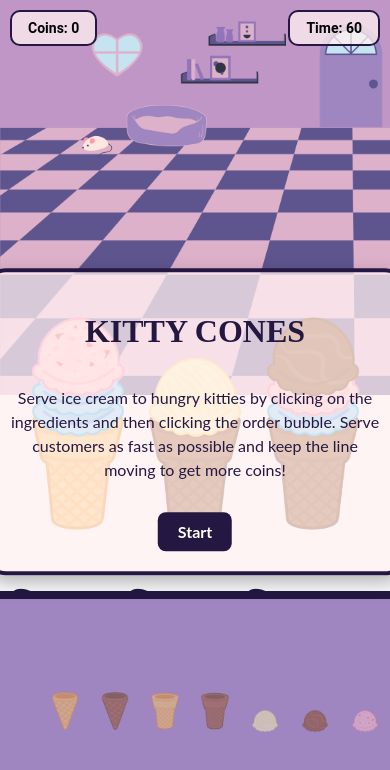
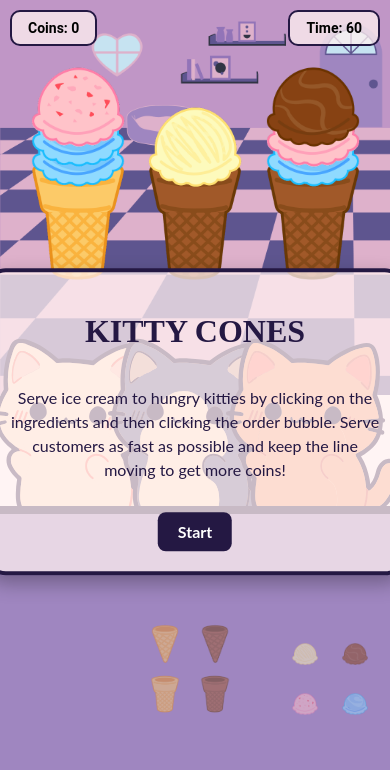
Before and after one commit to danielledonnelly/kittycones, a React (Vite) app: page / in a window 390 px wide. Shown: the top 770 px of the page. Built offline with nearby package versions, Linux system fonts and the light colour scheme.

Commit message:
potentially mobile playable (sans undo button)

```diff
--- a/src/App.css
+++ b/src/App.css
@@ -302,29 +302,77 @@ body {
   .background {
     width: 180%;
   }
+
   .button {
-    width: 50px;
-    height: 50px;
+    width: 50px !important;
+    height: 50px !important;
     position: relative;
     flex-direction: row;
-    left: -200px !important;
+    left: 100px !important;
     bottom: 0px !important;
     gap: 0px !important;
   }
 
+
   .buttons-group {
-    gap: 0px !important
+    display: flex;
+    justify-content: space-between;
+    gap: 0px;
+    width: 100%;
+    padding: 20px;
+    left: -10px !important;
   }
 
+  .cone-buttons,
+  .scoop-buttons {
+    display: grid;
+    grid-template-columns: repeat(2, 1fr);
+    justify-items: center;
+    align-items: center;
+  }
+
+  .button {
+    width: 150px;
+    height: 150px;
+    background: none;
+    border: none;
+    padding: 10px;
+    cursor: pointer;
+  }
+
+  .button img {
+    width: 100%;
+    height: auto;
+    display: block;
+  }
+
+  .counter {
+    max-height: 40vh;
+    position: absolute;
+    bottom: 0;
+    left: 0;
+    width: 100%;
+    height: 400px;
+    padding: 20px;
+    box-sizing: border-box;
+    z-index: 3;
+  }
 
   .customer {
-    bottom: 50px;
+    bottom: 300px;
   }
 
   .customer-image {
     width: 250px;
     height: 250px;
   }
+
+  .ice-cream {
+    position: absolute;
+    width: 200px;
+    bottom: 10px;
+  }
+
 
   .ice-cream-cone {
     width: 70%;
@@ -357,19 +405,6 @@ body {
     font-size: 16px;
   }
 
-  .counter {
-  max-height: 30vh;
-  position: absolute; /* Ensure it's positioned relative to its parent */
-  bottom: 0; /* Stick to the bottom of the parent */
-  left: 0; /* Optional: Align it to the left */
-  width: 100%; /* Ensure it spans the width of the parent */
-  height: 400px; /* Adjust height to fit your buttons */
-  padding: 20px; /* Add padding for spacing inside the counter */
-  box-sizing: border-box; /* Ensure padding doesn’t affect total height */
-  z-index: 3; /* Ensure it appears above background layers */
-}
-
-
   .coin-counter, .timer {
     font-size: 14px;
     padding: 8px 16px;
```
